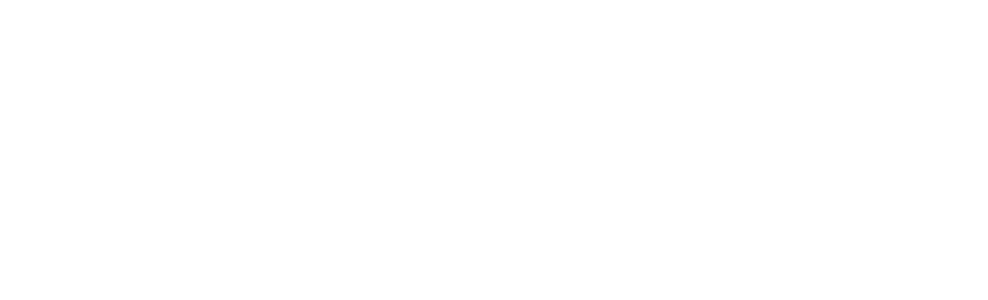
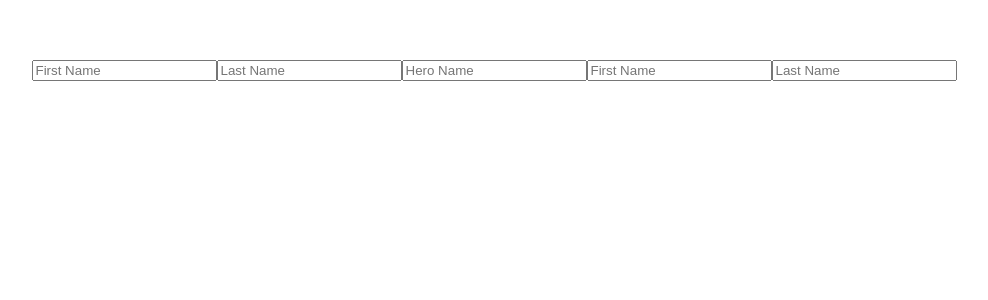
Before and after one commit to kywleon/vue.js_v3, a Vue app: page / in a window 1280 px wide. Shown: the top 300 px of the page, without its empty margins (146-1134 px from the left). Built offline with nearby package versions, Linux system fonts and the light colour scheme.

Commit message:
Learn Vue JS 3 Tutorial - 56 - v-model and Composition API

```diff
--- a/src/App.vue
+++ b/src/App.vue
@@ -1,15 +1,15 @@
 <template>
   <div>
-
+    <VModel />
   </div>
 </template>
 
 <script>
-
+import VModel from './Components/VModel.vue'
 export default {
   name: 'App',
   components: {
-
+    VModel
   }
 }
 </script>
--- /dev/null
+++ b/src/Components/VModel.vue
@@ -0,0 +1,42 @@
+<template>
+  <div>
+    <!-- Options API -->
+    <input type="text" placeholder="First Name" v-model="fName" />
+    <input type="text" placeholder="Last Name" v-model="lName" />
+
+    <!-- ref -->
+    <input type="text" placeholder="Hero Name" v-model="heroName" />
+
+    <!-- reactive -->
+    <input type="text" placeholder="First Name" v-model="firstName" />
+    <input type="text" placeholder="Last Name" v-model="lastName" />
+  </div>
+</template>
+
+<script>
+import { ref, reactive, toRefs } from 'vue'
+export default {
+  name: 'VModel',
+  setup() {
+    const heroName = ref('')
+    const state = reactive({
+      firstName: '',
+      lastName: '',
+    })
+
+    return {
+      heroName,
+      ...toRefs(state),
+    }
+  },
+  data() {
+    return {
+      fName: '',
+      lName: '',
+    }
+  },
+}
+</script>
+
+<style scoped>
+</style>
```
